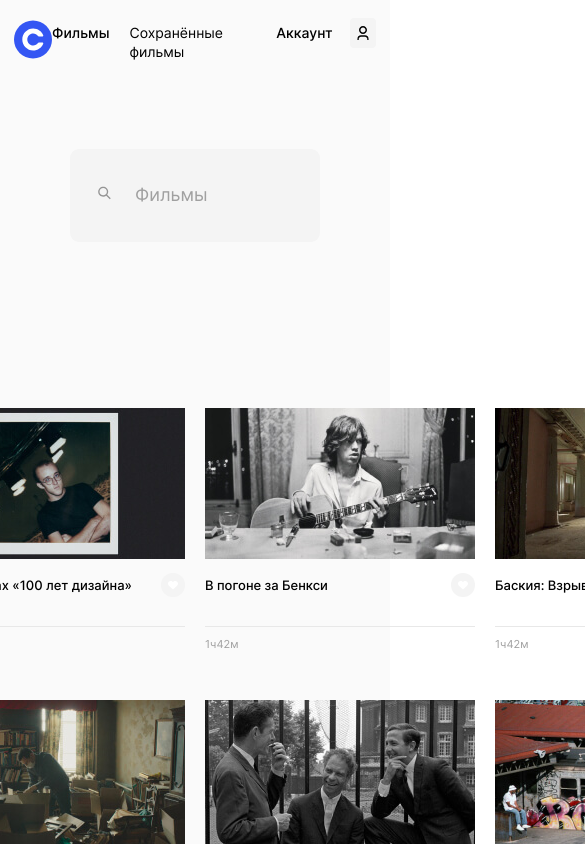
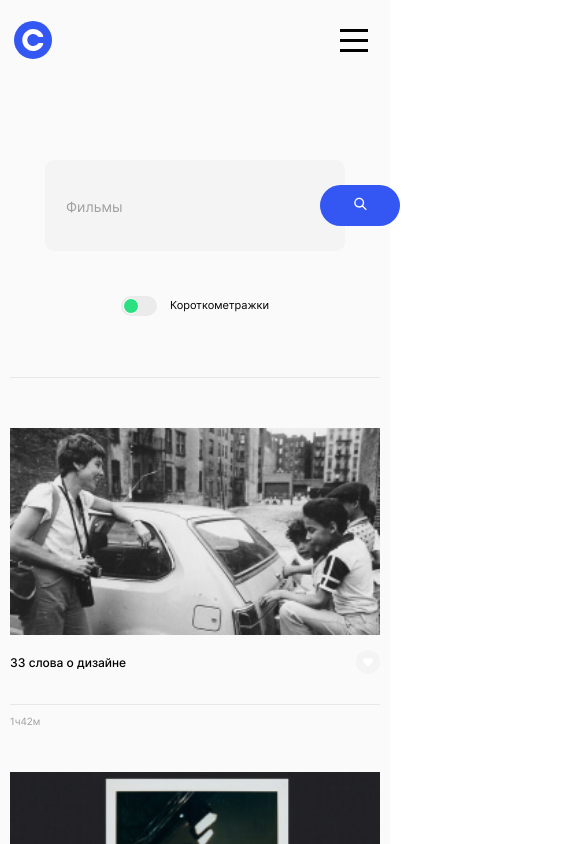
Before and after one commit to karinamaulitova/movies-explorer-frontend, a React (Create React App) app: page /movies in a window 390 px wide. Shown: the top 844 px of the page, 585 px wide, since content can reach past the window. Built offline with nearby package versions, Linux system fonts and the light colour scheme.

Commit message:
feat: add moviesPage tablet and desktop versions

```diff
--- a/src/components/FilterCheckbox/FilterCheckbox.css
+++ b/src/components/FilterCheckbox/FilterCheckbox.css
@@ -1,7 +1,7 @@
 .filter-checkbox {
   cursor: pointer;
   box-sizing: border-box;
-  display: flex
+  display: flex;
 }
 .filter-checkbox__switch {
   display: inline-block;
@@ -48,3 +48,23 @@
   font-size: 13px;
   line-height: 18px;
 }
+
+@media screen and (max-width: 1279px) {
+  .filter-checkbox__switch {
+    margin: 0 15px 0 20px;
+  }
+}
+
+@media screen and (max-width: 767px) {
+  .filter-checkbox__label {
+    font-size: 11px;
+  }
+
+  .filter-checkbox__switch {
+    margin: 0 13px 0 0;
+  }
+
+  .filter-checkbox {
+    margin-top: 45px;
+  }
+}
--- a/src/components/MoviesCard/MoviesCard.css
+++ b/src/components/MoviesCard/MoviesCard.css
@@ -8,8 +8,9 @@
   display: flex;
   justify-content: space-between;
   align-items: center;
-  padding: 14px 0 29px;
+  padding: 15px 0 30px;
   border-bottom: 1px solid #e8e8e8;
+  box-sizing: border-box;
 }
 
 .movie__name {
@@ -46,3 +47,14 @@
   line-height: 13px;
   color: #a0a0a0;
 }
+
+@media screen and (max-width: 767px) {
+  .movie__name {
+    font-size: 12px;
+    line-height: 15px;
+  }
+  .movie__duration {
+    font-size: 10px;
+    line-height: 12px;
+  }
+}
--- a/src/components/MoviesCardsList/MoviesCardsList.css
+++ b/src/components/MoviesCardsList/MoviesCardsList.css
@@ -1,5 +1,5 @@
 .movies {
-  padding: 70px 70px 80px;
+  padding: 0 70px 80px;
   display: flex;
   flex-direction: column;
   align-items: center;
@@ -8,8 +8,12 @@
 .movies__list {
   display: grid;
   grid-template-columns: repeat(4, 1fr);
+  grid-template-rows: repeat(4, 1fr);
   gap: 38px 20px;
-  padding: 0;
+  padding: 80px 0 0;
+  border-top: 1px solid #E8E8E8;
+  box-sizing: border-box;
+  width: 100%;
 }
 
 .movies__button {
@@ -27,3 +31,30 @@
   min-width: 320px;
   margin-top: 50px;
 }
+
+@media screen and (max-width: 1279px) {
+  .movies {
+    padding: 0 30px 80px;
+  }
+    .movies__list {
+      grid-template-columns: repeat(2, 1fr);
+      gap: 30px;
+    }
+
+  }
+
+  @media screen and (max-width: 767px) {
+    .movies {
+      padding: 0 10px 80px;
+    }
+      .movies__list {
+        grid-template-columns: 1fr;
+        gap: 35px 0;
+        padding: 50px 0 0;
+      }
+
+      .movies__button {
+        min-width: 200px;
+      }
+
+    }
--- a/src/components/MoviesPage/MoviesPage.jsx
+++ b/src/components/MoviesPage/MoviesPage.jsx
@@ -6,6 +6,8 @@ import Footer from '../Footer/Footer';
 import MoviesCardsList from '../MoviesCardsList/MoviesCardsList';
 
 function MoviesPage() {
+
+
   return (
     <div className='movies-page'>
       <Header>
--- a/src/components/Navigation/Navigation.css
+++ b/src/components/Navigation/Navigation.css
@@ -1,6 +1,7 @@
-.nav {
+.nav__content {
   display: flex;
   align-items: baseline;
+  box-sizing: border-box;
 }
 
 .nav__list {
@@ -14,7 +15,11 @@
   margin-right: 20px;
 }
 
-.nav__item_type_mobile {
+.nav__item_type_burger-menu {
+  display: none;
+}
+
+.nav__close-button {
   display: none;
 }
 
@@ -60,3 +65,99 @@
   padding: 8px 7.25px;
   box-sizing: border-box;
 }
+
+.nav__burger-button {
+  display: none;
+}
+
+@media screen and (max-width: 1279px) {
+  .nav {
+    position: relative;
+  }
+
+  .nav__content {
+    display: none;
+  }
+
+  .nav__content_open {
+    position: fixed;
+    width: 495px;
+    top: 0;
+    bottom: 0;
+    right: 0;
+    box-shadow: 0 0 10px #85888c;
+    padding: 25px 25px 92px;
+    background-color: #fafafa;
+    z-index: 2;
+
+    display: flex;
+    flex-direction: column;
+    align-items: center;
+    justify-content: space-between;
+  }
+
+  .nav__list {
+    flex-direction: column;
+    margin: 0;
+    align-items: center;
+  }
+
+  .nav__item {
+    margin: 0 0 30px 0;
+  }
+
+  .nav__close-button {
+    background-image: url('../../images/cross-icon.svg');
+    background-color: transparent;
+    font-size: 0;
+    border: none;
+    background-position: center center;
+    background-repeat: no-repeat;
+    background-size: contain;
+    box-sizing: border-box;
+    width: 24px;
+    height: 24px;
+    align-self: flex-end;
+  }
+
+  .nav__close-button_visible {
+    display: block;
+  }
+
+  .nav__burger-button {
+    display: block;
+    background-image: url('../../images/burger-icon.svg');
+    background-color: transparent;
+    font-size: 0;
+    border: none;
+    background-position: center center;
+    background-repeat: no-repeat;
+    background-size: contain;
+    box-sizing: border-box;
+    width: 44px;
+    height: 44px;
+  }
+
+  .nav__item_type_burger-menu {
+    display: block;
+  }
+
+  .nav__link {
+    font-weight: 500;
+    font-size: 18px;
+    line-height: 22px;
+    text-align: center;
+  }
+
+  .nav__link.active {
+    border-bottom: 2px solid #000000;
+    padding-bottom: 5px;
+  }
+}
+
+@media screen and (max-width: 767px) {
+  .nav__content_open {
+    width: 100%;
+    padding: 15px 15px 48px;
+  }
+}
--- a/src/components/Navigation/Navigation.jsx
+++ b/src/components/Navigation/Navigation.jsx
@@ -1,27 +1,66 @@
-import React from 'react';
+import React, { useState } from 'react';
 import { NavLink } from 'react-router-dom';
 import profile from '../../images/profile-icon.svg';
 
+function Navigation() {
+  const [isNavigationOpen, setisNavigationOpen] = useState(false);
 
-function Navigation() {
+  function handleBurgerButtonClick() {
+    setisNavigationOpen(true);
+  }
+
+  function closeNavigation() {
+    setisNavigationOpen(false);
+  }
+
   return (
-    <nav className='nav'>
+    <div className='nav'>
+      <nav
+        className={
+          isNavigationOpen ? 'nav__content nav__content_open' : 'nav__content'
+        }
+      >
+        <button
+          className={
+            isNavigationOpen
+              ? 'nav__close-button nav__close-button_visible'
+              : 'nav__close-button'
+          }
+          type='button'
+          onClick={closeNavigation}
+        />
         <ul className='nav__list'>
-         <li className='nav__item nav__item_type_mobile'>
-             <NavLink className='nav__link' to='/'>Главная</NavLink>
+          <li className='nav__item nav__item_type_burger-menu'>
+            <NavLink className='nav__link' exact to='/'>
+              Главная
+            </NavLink>
           </li>
           <li className='nav__item'>
-             <NavLink className='nav__link' to='/movies'>Фильмы</NavLink>
+            <NavLink className='nav__link' exact to='/movies'>
+              Фильмы
+            </NavLink>
           </li>
           <li className='nav__item'>
-             <NavLink className='nav__link' to='/saved-movies'>Сохранённые фильмы</NavLink>
+            <NavLink className='nav__link' exact to='/saved-movies'>
+              Сохранённые фильмы
+            </NavLink>
           </li>
         </ul>
-     <NavLink className='nav__profile-link' to='/profile'>
+        <NavLink className='nav__profile-link' exact to='/profile'>
           <p className='nav__profile-text'>Аккаунт</p>
-         <img className='nav__profile-icon' src={profile} alt='Иконка профиля'/>
+          <img
+            className='nav__profile-icon'
+            src={profile}
+            alt='Иконка профиля'
+          />
         </NavLink>
       </nav>
+      <button
+        className='nav__burger-button'
+        type='button'
+        onClick={handleBurgerButtonClick}
+      />
+    </div>
   );
 }
 
--- a/src/components/SearchForm/SearchForm.css
+++ b/src/components/SearchForm/SearchForm.css
@@ -1,5 +1,5 @@
 .search-form {
-  padding: 70px 70px 80px;
+  padding: 70px 70px;
 }
 
 .search-form__form {
@@ -47,6 +47,47 @@
 .search-form__button {
   background: #3456f3;
   border-radius: 48px;
-  padding: 8px 30px;
+  padding: 8px 29px;
   border: none;
 }
+
+@media screen and (max-width: 1279px) {
+  .search-form {
+    padding: 80px 30px 110px;
+  }
+
+  .search-form__input-wrapper {
+    min-width: 377px;
+    padding-right: 20px;
+  }
+}
+
+@media screen and (max-width: 767px) {
+  .search-form {
+    padding: 80px 10px 45px;
+  }
+
+  .search-form__form {
+    flex-direction: column;
+    background: #fafafa;
+    padding: 0;
+  }
+
+  .search-form__form::after {
+    content: '';
+  }
+
+  .search-form__input-wrapper {
+    min-width: 0;
+    padding-right: 0;
+    border-right: none;
+    background: #f4f4f4;
+    border-radius: 9px;
+    padding: 25px 19px;
+    max-width: 300px;
+  }
+
+  .search-form__input::placeholder {
+    font-size: 14px;
+  }
+}
```
Also changed, not shown: src/images/burger-icon.svg (added), src/images/cross-icon.svg (added). Lines whose indentation alone changed are shown as unchanged.
